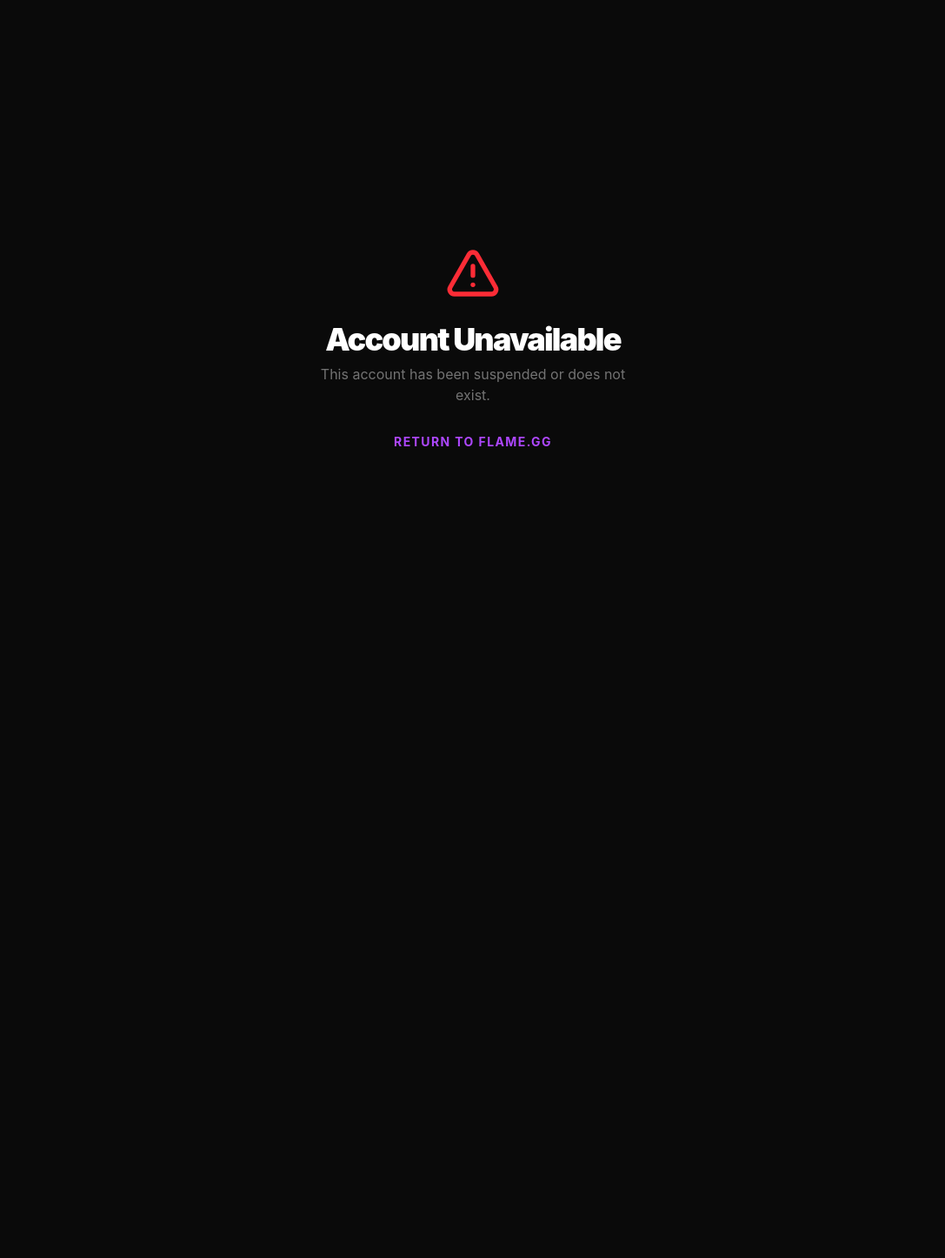
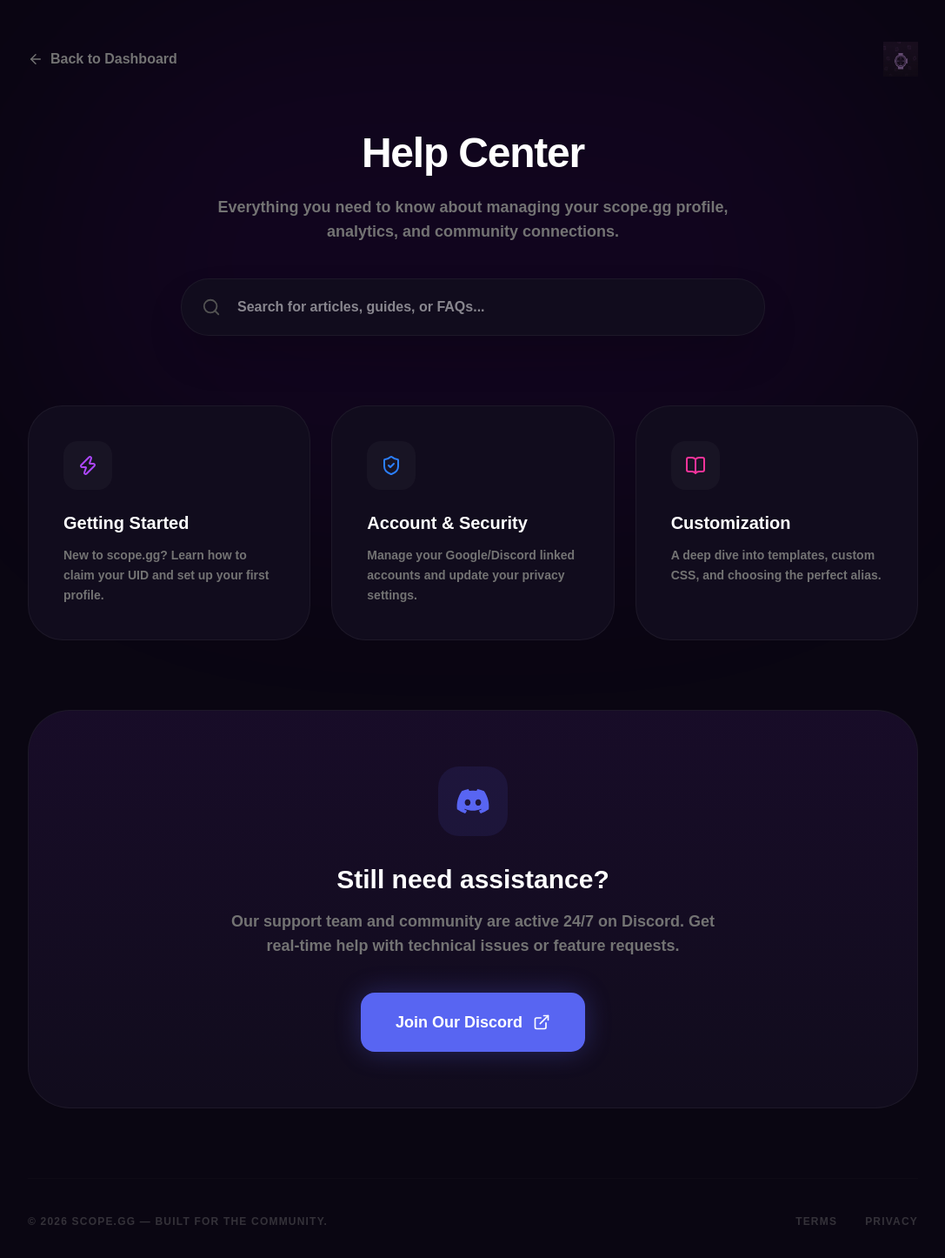
Before and after one commit to flamegg-app/flame.gg, a Next.js app: page /help in a window 1280 px wide. Shown: the top 1446 px of the page at 87% size, without its empty margins (96-1183 px from the left). Before the commit the page ends 800 px from the top, so only its background shows below. Built offline with nearby package versions, Linux system fonts and the light colour scheme; no server answers; the database is empty.

Commit message:
feat: add help center page and update homepage quicklinks

```diff
--- /dev/null
+++ b/pages/help.tsx
@@ -0,0 +1,120 @@
+import React from 'react';
+import Link from 'next/link';
+import {
+  Search,
+  BookOpen,
+  ShieldCheck,
+  MessageCircle,
+  Zap,
+  ArrowLeft,
+  ExternalLink
+} from 'lucide-react';
+import { FaDiscord } from 'react-icons/fa';
+
+export default function HelpCenter() {
+  return (
+    <div className="min-h-screen bg-[#0a0612] text-white font-['Satoshi',sans-serif] p-6 md:p-12 relative overflow-hidden">
+
+      {/* Background Ambient Glow */}
+      <div className="absolute top-0 left-1/2 -translate-x-1/2 w-[1000px] h-[600px] bg-purple-600/5 blur-[120px] rounded-full pointer-events-none" />
+
+      <div className="max-w-5xl mx-auto relative z-10">
+
+        {/* Navigation Top Bar */}
+        <div className="flex items-center justify-between mb-16">
+          <Link href="/dashboard" className="flex items-center gap-2 text-neutral-500 hover:text-white transition-all font-bold group">
+            <ArrowLeft size={18} className="group-hover:-translate-x-1 transition-transform" />
+            Back to Dashboard
+          </Link>
+          <img src="/logo.webp" alt="scope.gg" className="w-10 h-10 opacity-50" />
+        </div>
+
+        {/* Hero Section */}
+        <div className="text-center mb-20">
+          <h1 className="text-5xl font-black mb-6 tracking-tight">Help Center</h1>
+          <p className="text-neutral-500 font-bold text-lg max-w-2xl mx-auto mb-10">
+            Everything you need to know about managing your scope.gg profile, analytics, and community connections.
+          </p>
+
+          {/* Search Bar */}
+          <div className="relative max-w-2xl mx-auto">
+            <Search className="absolute left-6 top-1/2 -translate-y-1/2 text-neutral-600" size={22} />
+            <input
+              type="text"
+              placeholder="Search for articles, guides, or FAQs..."
+              className="w-full bg-[#110c1d] border border-white/5 rounded-[2rem] py-5 pl-16 pr-8 outline-none focus:border-purple-500/40 focus:bg-[#150f24] transition-all font-bold shadow-2xl"
+            />
+          </div>
+        </div>
+
+        {/* Categories Grid */}
+        <div className="grid grid-cols-1 md:grid-cols-3 gap-6 mb-20">
+          <HelpCard
+            icon={<Zap className="text-purple-500" size={24} />}
+            title="Getting Started"
+            description="New to scope.gg? Learn how to claim your UID and set up your first profile."
+          />
+          <HelpCard
+            icon={<ShieldCheck className="text-blue-500" size={24} />}
+            title="Account & Security"
+            description="Manage your Google/Discord linked accounts and update your privacy settings."
+          />
+          <HelpCard
+            icon={<BookOpen className="text-pink-500" size={24} />}
+            title="Customization"
+            description="A deep dive into templates, custom CSS, and choosing the perfect alias."
+          />
+        </div>
+
+        {/* Support Section */}
+        <div className="bg-[#110c1d] border border-white/5 rounded-[3rem] p-10 md:p-16 text-center relative overflow-hidden">
+          {/* Decorative Glow */}
+          <div className="absolute inset-0 bg-gradient-to-b from-purple-600/5 to-transparent pointer-events-none" />
+
+          <div className="relative z-10">
+            <div className="inline-flex items-center justify-center w-20 h-20 bg-[#5865F2]/10 rounded-3xl mb-8">
+              <FaDiscord className="text-[#5865F2]" size={40} />
+            </div>
+            <h2 className="text-3xl font-black mb-4">Still need assistance?</h2>
+            <p className="text-neutral-500 font-bold text-lg mb-10 max-w-xl mx-auto">
+              Our support team and community are active 24/7 on Discord. Get real-time help with technical issues or feature requests.
+            </p>
+
+            <Link
+              href="https://discord.gg/QFnZFWZ25R"
+              target="_blank"
+              className="inline-flex items-center gap-3 bg-[#5865F2] hover:bg-[#4752c4] text-white px-10 py-5 rounded-2xl font-black text-lg transition-all hover:scale-[1.02] active:scale-[0.98] shadow-[0_0_30px_rgba(88,101,242,0.3)]"
+            >
+              Join Our Discord
+              <ExternalLink size={20} />
+            </Link>
+          </div>
+        </div>
+
+        {/* Footer */}
+        <div className="mt-20 border-t border-white/5 pt-10 flex flex-col md:flex-row items-center justify-between gap-6 opacity-40">
+          <p className="text-[12px] font-black uppercase tracking-widest text-neutral-500">
+            © 2026 scope.gg — Built for the community.
+          </p>
+          <div className="flex gap-8 text-[12px] font-black uppercase tracking-widest text-neutral-500">
+            <Link href="/terms" className="hover:text-white">Terms</Link>
+            <Link href="/privacy" className="hover:text-white">Privacy</Link>
+          </div>
+        </div>
+
+      </div>
+    </div>
+  );
+}
+
+function HelpCard({ icon, title, description }: any) {
+  return (
+    <div className="bg-[#110c1d] border border-white/5 p-10 rounded-[2.5rem] hover:border-purple-500/20 transition-all cursor-pointer group hover:bg-[#150f24]">
+      <div className="mb-6 p-4 bg-white/[0.03] w-fit rounded-2xl group-hover:scale-110 transition-transform">
+        {icon}
+      </div>
+      <h3 className="text-xl font-black mb-3 group-hover:text-purple-400 transition-colors">{title}</h3>
+      <p className="text-neutral-500 text-sm font-bold leading-relaxed">{description}</p>
+    </div>
+  );
+}
```
